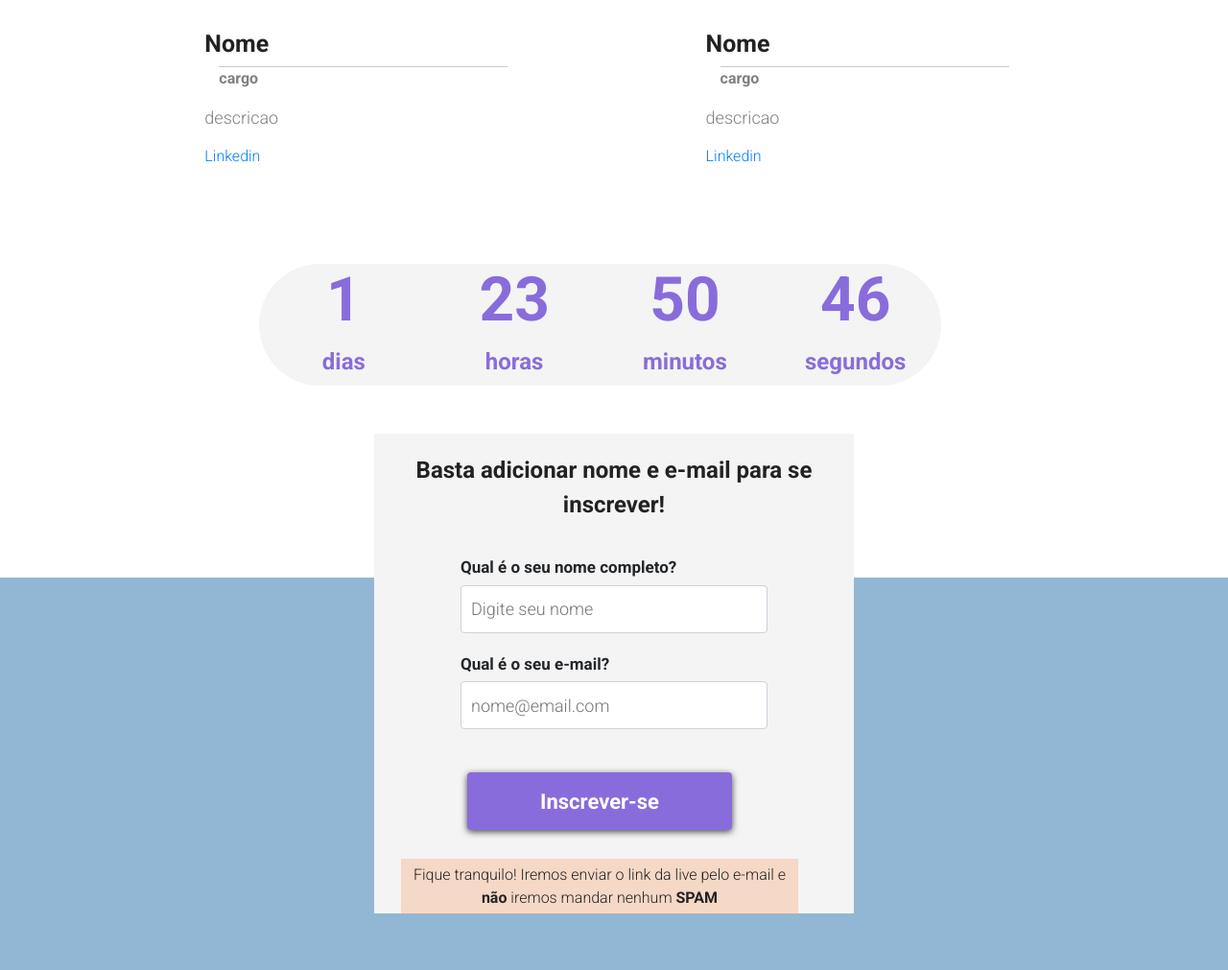
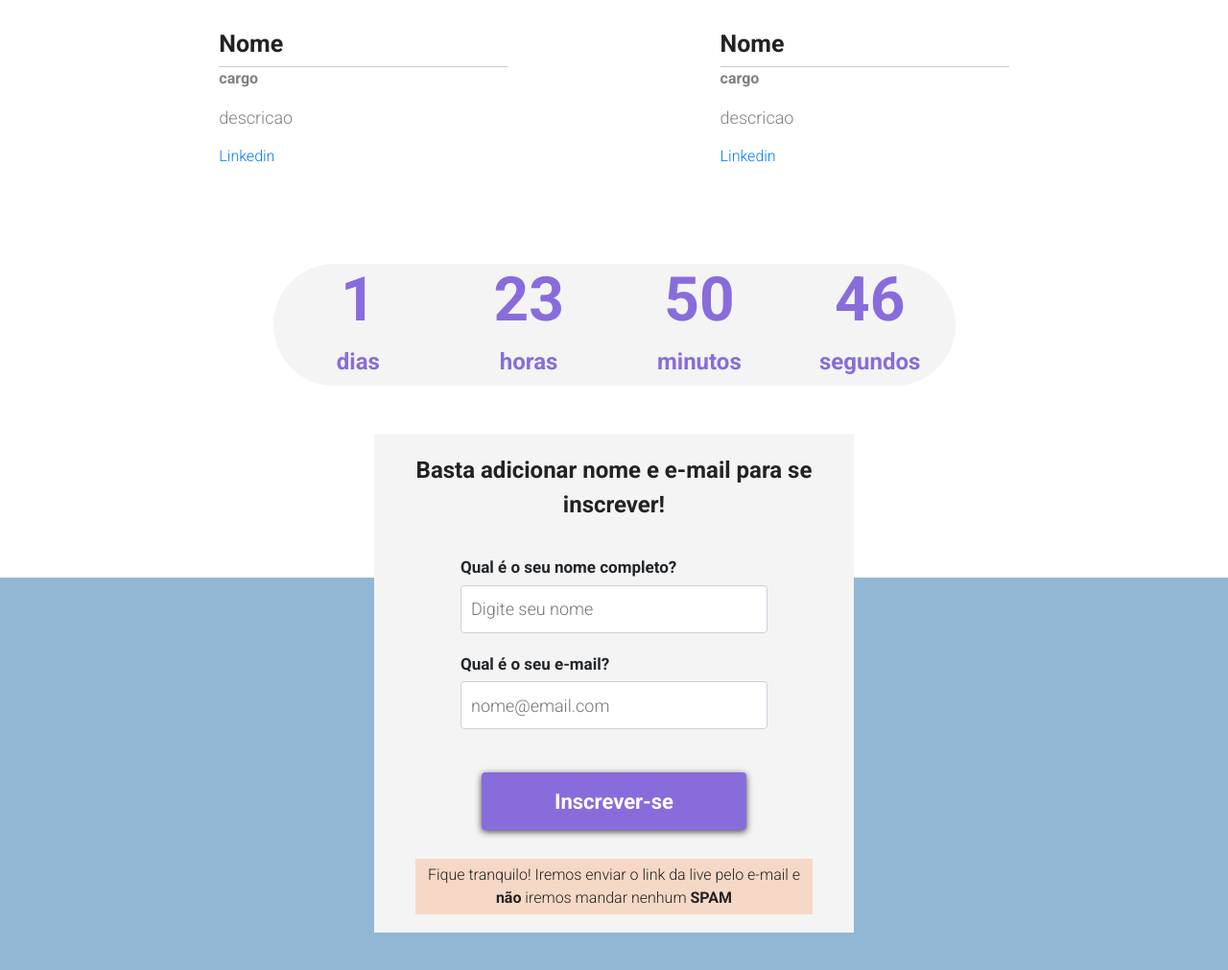
Before and after one commit to vivi-vilasboas/itsfine, a plain HTML site: page index.html in a window 1280 px wide. Shown: the part 1072-2083 px from the top of the page at 96% size. Drawn offline with nearby package versions, Linux system fonts and the light colour scheme.

Commit message:
Merge com contador

```diff
--- a/index.html
+++ b/index.html
@@ -89,11 +89,11 @@
                         src='https://www.jangada.ag/wp-content/uploads/2017/11/jangada.ag-529-gloria-pires-500-x-500-px-v1.jpg' />
 
                     <div class='desc-convidados-info'>
-                        <span class='nome-convidado row'>Nome</span>
-                        <span class='cargo-convidado row'>cargo</span>
-                        <span class='descricao-convidado row'>descricao</span>
+                        <span class='nome-convidado full'>Nome</span>
+                        <span class='cargo-convidado full'>cargo</span>
+                        <span class='descricao-convidado full'>descricao</span>
 
-                        <a class='linkedin-convidado row' target="_blank" href='#'>Linkedin</a>
+                        <a class='linkedin-convidado full' target="_blank" href='#'>Linkedin</a>
                     </div>
                 </div>
 
@@ -102,11 +102,11 @@
                         src='https://www.jangada.ag/wp-content/uploads/2017/11/jangada.ag-529-gloria-pires-500-x-500-px-v1.jpg' />
 
                     <div class='desc-convidados-info'>
-                        <span class='nome-convidado row'>Nome</span>
-                        <span class='cargo-convidado row'>cargo</span>
-                        <span class='descricao-convidado row'>descricao</span>
+                        <span class='nome-convidado full'>Nome</span>
+                        <span class='cargo-convidado full'>cargo</span>
+                        <span class='descricao-convidado full'>descricao</span>
 
-                        <a class='linkedin-convidado row' target="_blank" href='#'>Linkedin</a>
+                        <a class='linkedin-convidado full' target="_blank" href='#'>Linkedin</a>
                     </div>
                 </div>
             </div>
@@ -117,7 +117,7 @@
     <!-- contagem -->
     <section class='contagem'>
         <div class="center-container">
-            <div class="row">
+            <div class="full">
                 <div class="col-md-12">
                     <table class="tabela" id="tb">
                         <tr class="cont">
@@ -154,11 +154,11 @@
                     <input type="email" placeholder="nome@email.com" name='nome' />
                 </div>
 
-                <div class="row">
+                <div class="full">
                     <button type="button">Inscrever-se</button>
                 </div>
 
-                <div class="row">
+                <div class="full">
                     <div class="texto-spam">
                         Fique tranquilo! Iremos enviar o link da live pelo e-mail e <b>não</b> iremos mandar nenhum
                         <b>SPAM</b>
--- a/src/css/style.css
+++ b/src/css/style.css
@@ -5,26 +5,6 @@
     box-sizing: border-box;
     font-family: "Roboto", sans-serif;
 }
-
-@media only screen and (max-width: 800px) {
-    .tabela {
-     max-width:550px;
-
-    }
-    .cont{
-        font-size: 34px !important;
-    }
-    .tabela2{
-        font-size: 20px !important;
-    }
-  }
-
-@media only screen and (max-width: 600px) {
-    .tabela {
-     display: none;
-    }
-  }
-
 
 
 /* containeres */
@@ -34,7 +14,7 @@
     max-width: 1300px;
 }
 
-.row {
+.full {
     width: 100%;
     position: relative;
     display: block;
@@ -196,7 +176,7 @@ td{
 .formulario form {
     background: #F4F4F4;
     width: 500px;
-    height: 500px;
+    height: 520px;
     margin: -150px 0 250px;
     padding: 20px;
 }
@@ -265,7 +245,7 @@ td{
 .texto-spam {
     background: rgba(248, 161, 112, 0.34);
     width: 90%;
-    margin: 10px 5%;
+    margin: 10px 5% 25px;
     padding: 5px;
     color: #222;
     font-size: 16px;
@@ -317,3 +297,23 @@ footer {
         margin-left: 5%;
     }
 }
+
+@media only screen and (max-width: 800px) {
+    .tabela {
+         max-width:550px;
+    }
+
+    .cont {
+        font-size: 34px !important;
+    }
+
+    .tabela2 {
+        font-size: 20px !important;
+    }
+  }
+
+@media only screen and (max-width: 600px) {
+    .tabela {
+        display: none;
+    }
+  }
```
